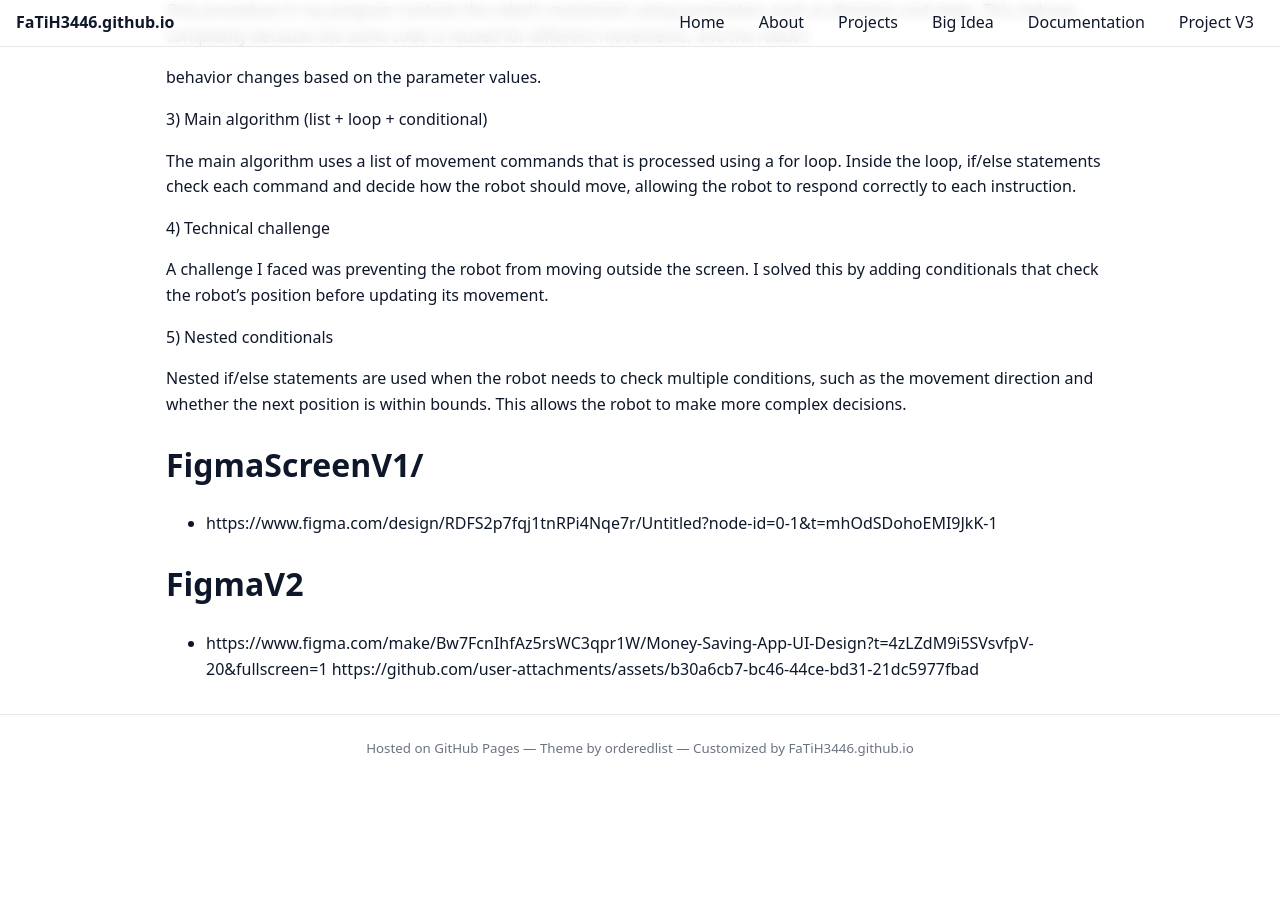
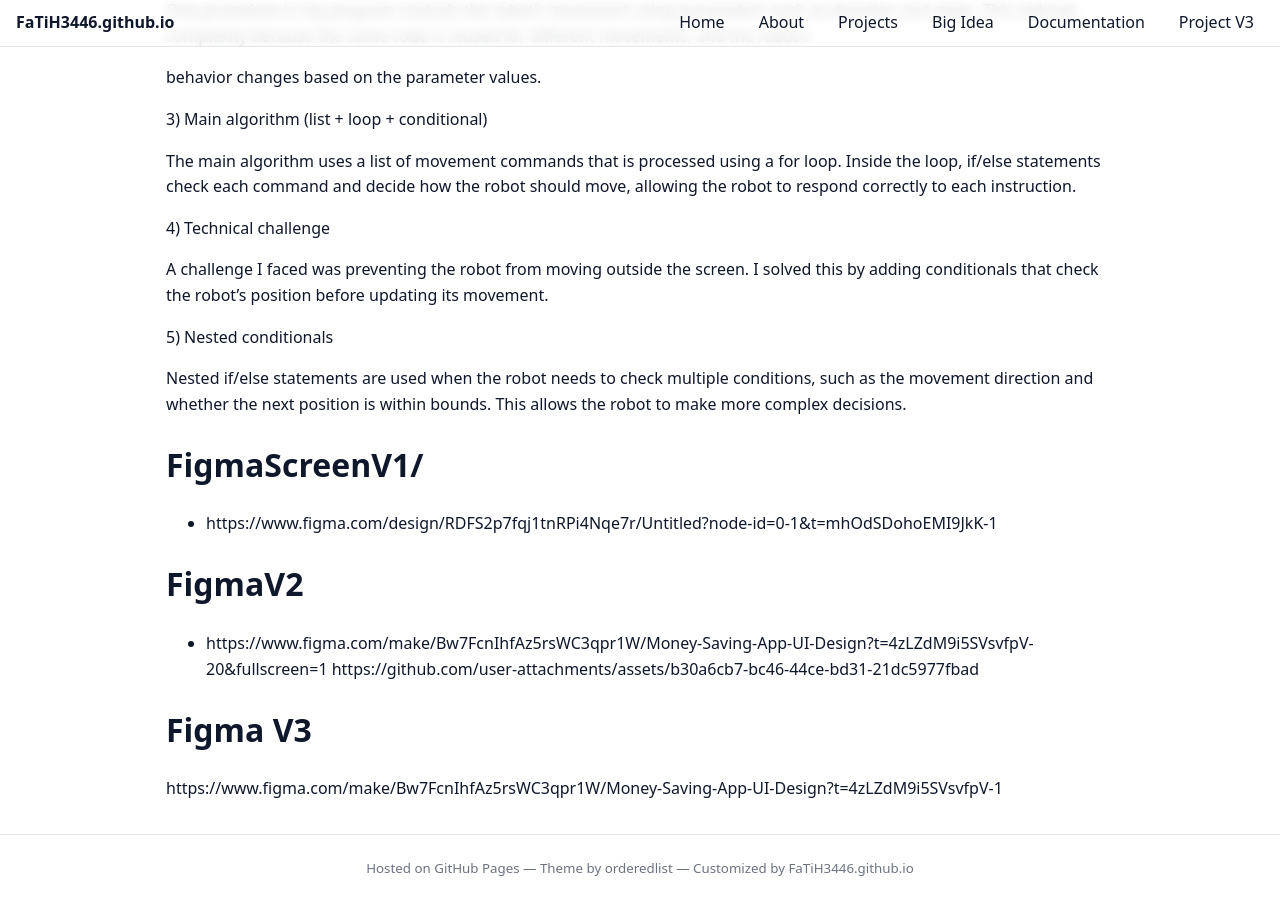
Before and after one commit to FaTiH3446/FaTiH3446.github.io, a Jekyll site: the page built from projects3.md, in a window 1280 px wide and 900 px high, scrolled down 4518 px. Built offline with Jekyll 4.4.1, drawn with Linux system fonts in a browser that asks for light colours; before the commit the page ends 5299 px from its top, so only the background shows below that.

Commit message:
Update projects3.md

```diff
--- a/projects3.md
+++ b/projects3.md
@@ -304,3 +304,6 @@ complex decisions.
 
 - https://www.figma.com/make/Bw7FcnIhfAz5rsWC3qpr1W/Money-Saving-App-UI-Design?t=4zLZdM9i5SVsvfpV-20&fullscreen=1
 https://github.com/user-attachments/assets/b30a6cb7-bc46-44ce-bd31-21dc5977fbad
+
+# Figma V3
+https://www.figma.com/make/Bw7FcnIhfAz5rsWC3qpr1W/Money-Saving-App-UI-Design?t=4zLZdM9i5SVsvfpV-1
```
